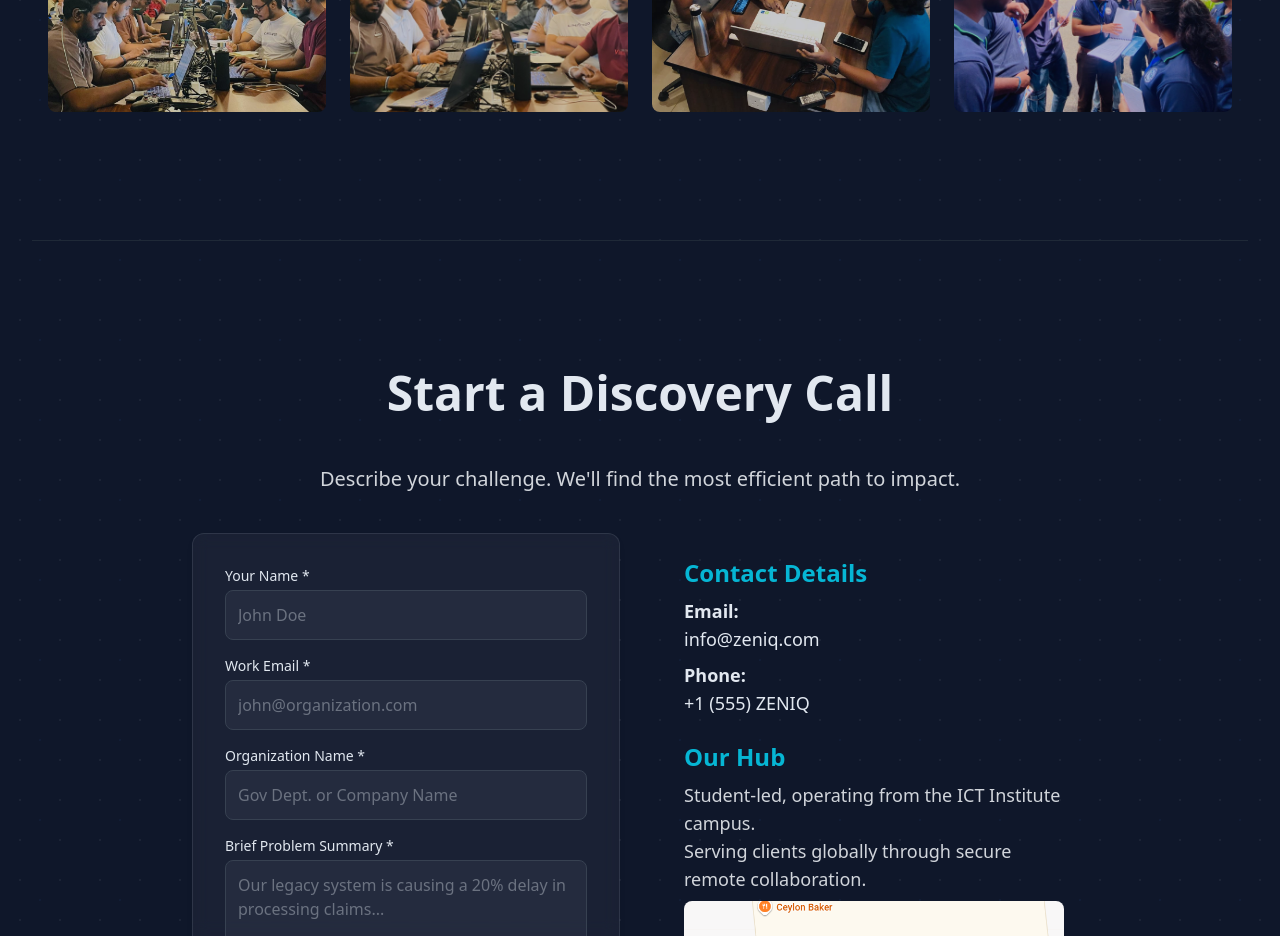
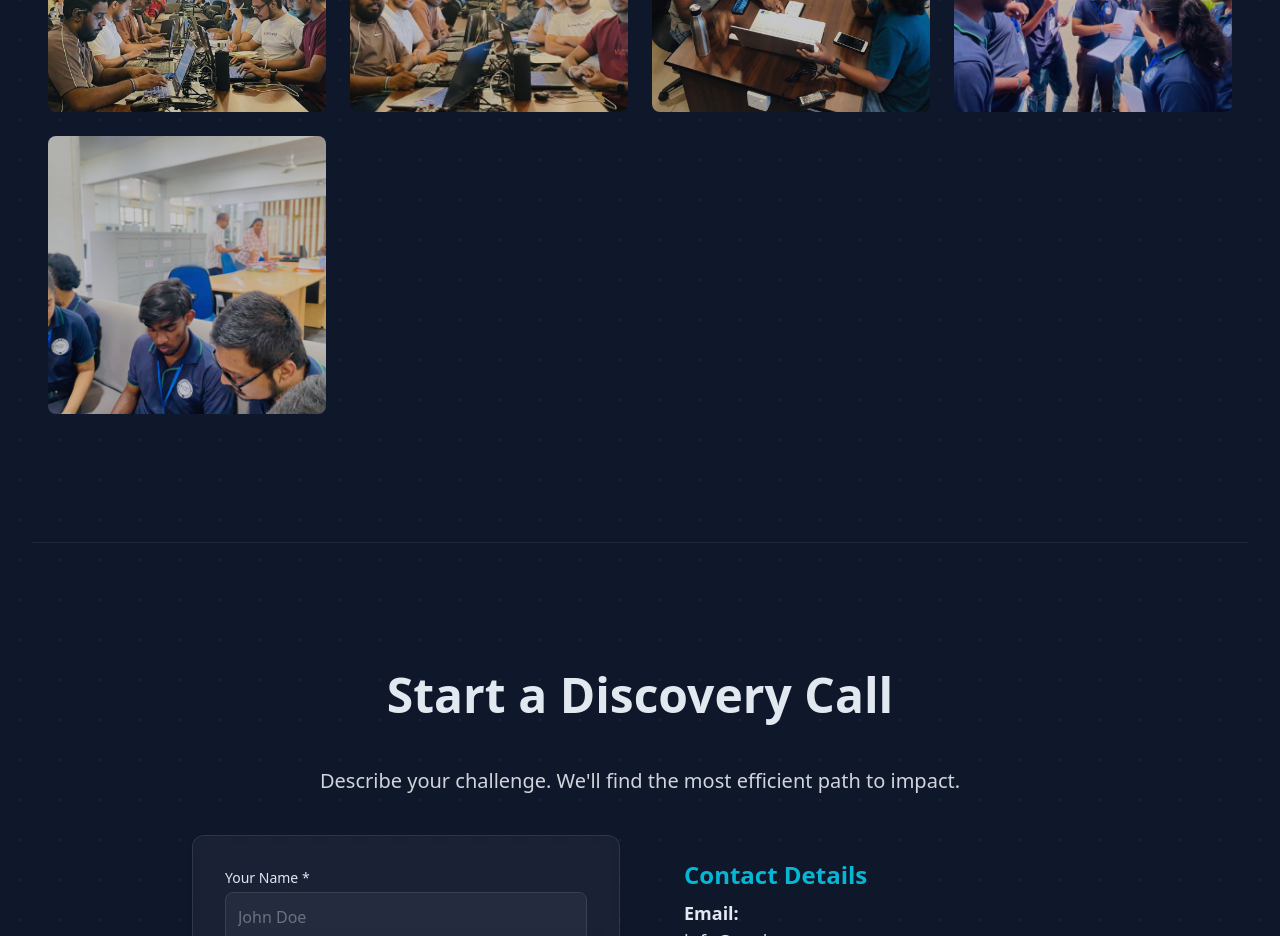
Before and after one commit to ZenIQ-iCET-Industry-Mind/ZenIQ-industry_Mind-Project-Web, a plain HTML site: page index.html in a window 1280 px wide. Shown: the part 5620-6556 px from the top of the page. Drawn offline with nearby package versions, Linux system fonts and the light colour scheme.

Commit message:
image add

```diff
--- a/index.html
+++ b/index.html
@@ -471,6 +471,9 @@
      <div class="aspect-square overflow-hidden rounded-lg">
       <img src="image/n11.jpg" alt="Quantum computing research" class="w-full h-full object-cover opacity-80 hover:opacity-100 transition-opacity duration-300 hover:scale-105 transition-transform duration-300" loading="lazy" />
     </div>
+     <div class="aspect-square overflow-hidden rounded-lg">
+      <img src="image/n10.jpg" alt="Quantum computing research" class="w-full h-full object-cover opacity-80 hover:opacity-100 transition-opacity duration-300 hover:scale-105 transition-transform duration-300" loading="lazy" />
+    </div>
 
   </div>
 </div>
```
